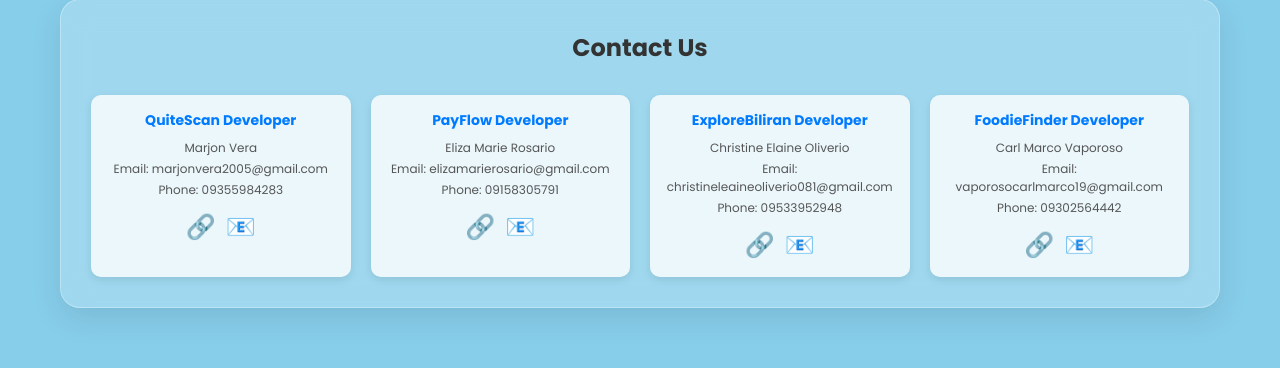
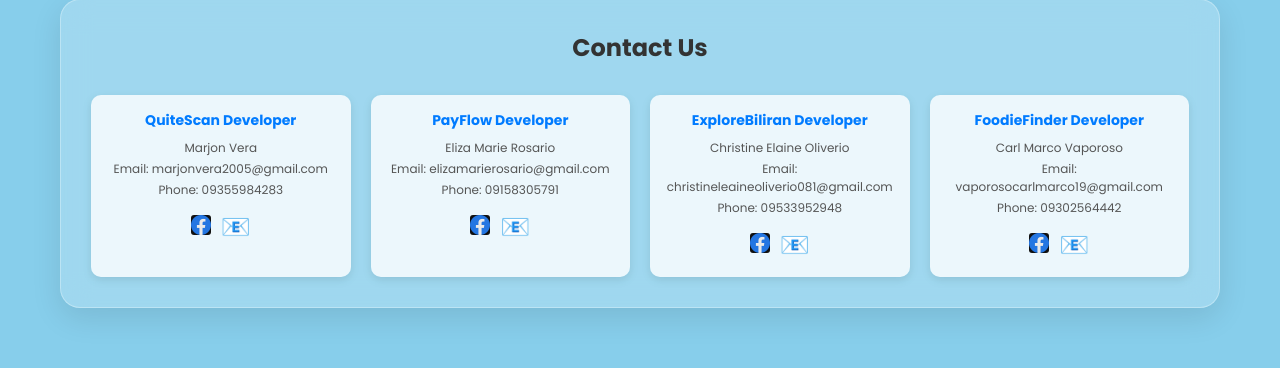
Before and after one commit to marjonvera2005-creator/fusion-system, a Django app: page /about/ in a window 1280 px wide. Shown: the part 994-1362 px from the top of the page. Run offline with Django 4.2, Linux system fonts and the light colour scheme.

Commit message:
Fix Facebook icons, improve welcome animation, remove white container

```diff
--- a/main/static/css/styles.css
+++ b/main/static/css/styles.css
@@ -342,24 +342,23 @@
 .welcome-header {
     text-align: center;
     margin-bottom: 40px;
-    background: rgba(255, 255, 255, 0.9);
     padding: 30px;
-    border-radius: 20px;
-    backdrop-filter: blur(10px);
 }
 
 .welcome-header h1 {
     font-size: 2.5rem;
-    color: #333;
+    color: white;
     margin-bottom: 15px;
+    text-shadow: 2px 2px 4px rgba(0,0,0,0.5);
 }
 
 .welcome-subtitle {
     font-size: 1.1rem;
-    color: #666;
+    color: white;
     line-height: 1.6;
     max-width: 800px;
     margin: 0 auto;
+    text-shadow: 1px 1px 2px rgba(0,0,0,0.5);
 }
 
 .welcome-animation {
@@ -548,6 +547,16 @@
 @keyframes fadeIn {
     from { opacity: 0; transform: translateY(20px); }
     to { opacity: 1; transform: translateY(0); }
+}
+
+.continue-section {
+    margin-top: 10px;
+}
+
+.social-icon {
+    width: 20px;
+    height: 20px;
+    border-radius: 3px;
 }
 
 .header-right {
--- a/main/templates/main/about.html
+++ b/main/templates/main/about.html
@@ -8,7 +8,7 @@
         <h1 class="system-name">Fusion</h1>
     </div>
     <div class="header-right">
-        <a href="{% url 'welcome' %}" class="about-btn">← Back</a>
+        <a href="javascript:history.back()" class="about-btn">← Back</a>
     </div>
 </header>
 
@@ -49,7 +49,7 @@
                     <p>Email: marjonvera2005@gmail.com</p>
                     <p>Phone: 09355984283</p>
                     <div class="social-links">
-                        <a href="https://www.facebook.com/share/1BvZ12P7nS/" target="_blank">🔗</a>
+                        <a href="https://www.facebook.com/share/1BvZ12P7nS/" target="_blank"><img src="{% static 'images/facebook.jpg' %}" alt="Facebook" class="social-icon"></a>
                         <a href="mailto:marjonvera2005@gmail.com">📧</a>
                     </div>
                 </div>
@@ -59,7 +59,7 @@
                     <p>Email: elizamarierosario@gmail.com</p>
                     <p>Phone: 09158305791</p>
                     <div class="social-links">
-                        <a href="https://www.facebook.com/eliza.marie.773981" target="_blank">🔗</a>
+                        <a href="https://www.facebook.com/eliza.marie.773981" target="_blank"><img src="{% static 'images/facebook.jpg' %}" alt="Facebook" class="social-icon"></a>
                         <a href="mailto:elizamarierosario@gmail.com">📧</a>
                     </div>
                 </div>
@@ -70,7 +70,7 @@
                     <p>Email: christineleaineoliverio081@gmail.com</p>
                     <p>Phone: 09533952948</p>
                     <div class="social-links">
-                        <a href="https://www.facebook.com/christine.elaine.oliverio.2024" target="_blank">🔗</a>
+                        <a href="https://www.facebook.com/christine.elaine.oliverio.2024" target="_blank"><img src="{% static 'images/facebook.jpg' %}" alt="Facebook" class="social-icon"></a>
                         <a href="mailto:christineleaineoliverio081@gmail.com">📧</a>
                     </div>
                 </div>
@@ -80,7 +80,7 @@
                     <p>Email: vaporosocarlmarco19@gmail.com</p>
                     <p>Phone: 09302564442</p>
                     <div class="social-links">
-                        <a href="https://www.facebook.com/carl.marco.regala.vaporoso" target="_blank">🔗</a>
+                        <a href="https://www.facebook.com/carl.marco.regala.vaporoso" target="_blank"><img src="{% static 'images/facebook.jpg' %}" alt="Facebook" class="social-icon"></a>
                         <a href="mailto:vaporosocarlmarco19@gmail.com">📧</a>
                     </div>
                 </div>
--- a/main/templates/main/welcome.html
+++ b/main/templates/main/welcome.html
@@ -66,13 +66,16 @@
     }, 5200);
 
     setTimeout(() => {
+        document.querySelectorAll('.animated-logo').forEach(logo => {
+            logo.style.opacity = '0';
+        });
         document.getElementById('fusion-logo-reveal').classList.add('show');
     }, 5800);
 
     setTimeout(() => {
         document.getElementById('continue-section').style.display = 'block';
         document.getElementById('continue-section').classList.add('fade-in');
-    }, 7000);
+    }, 6500);
 });
 </script>
 {% endblock %}
```
